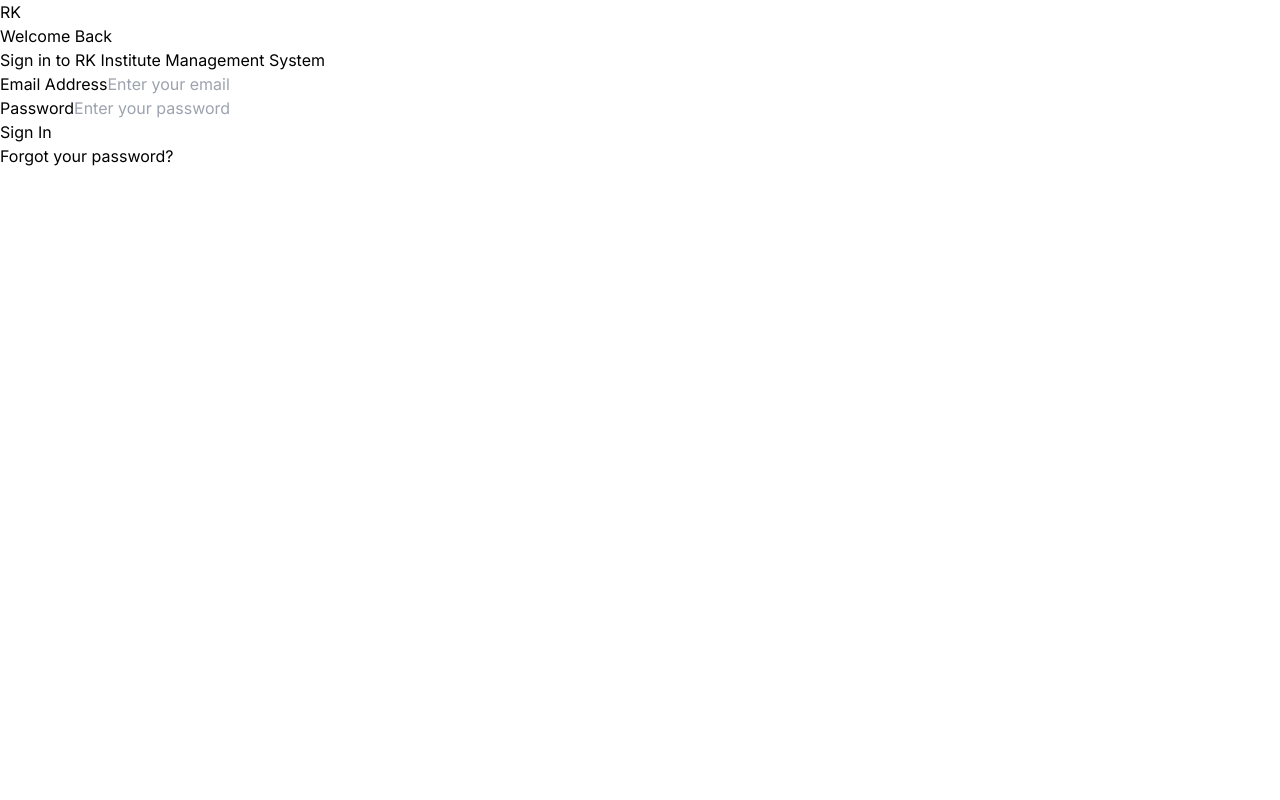
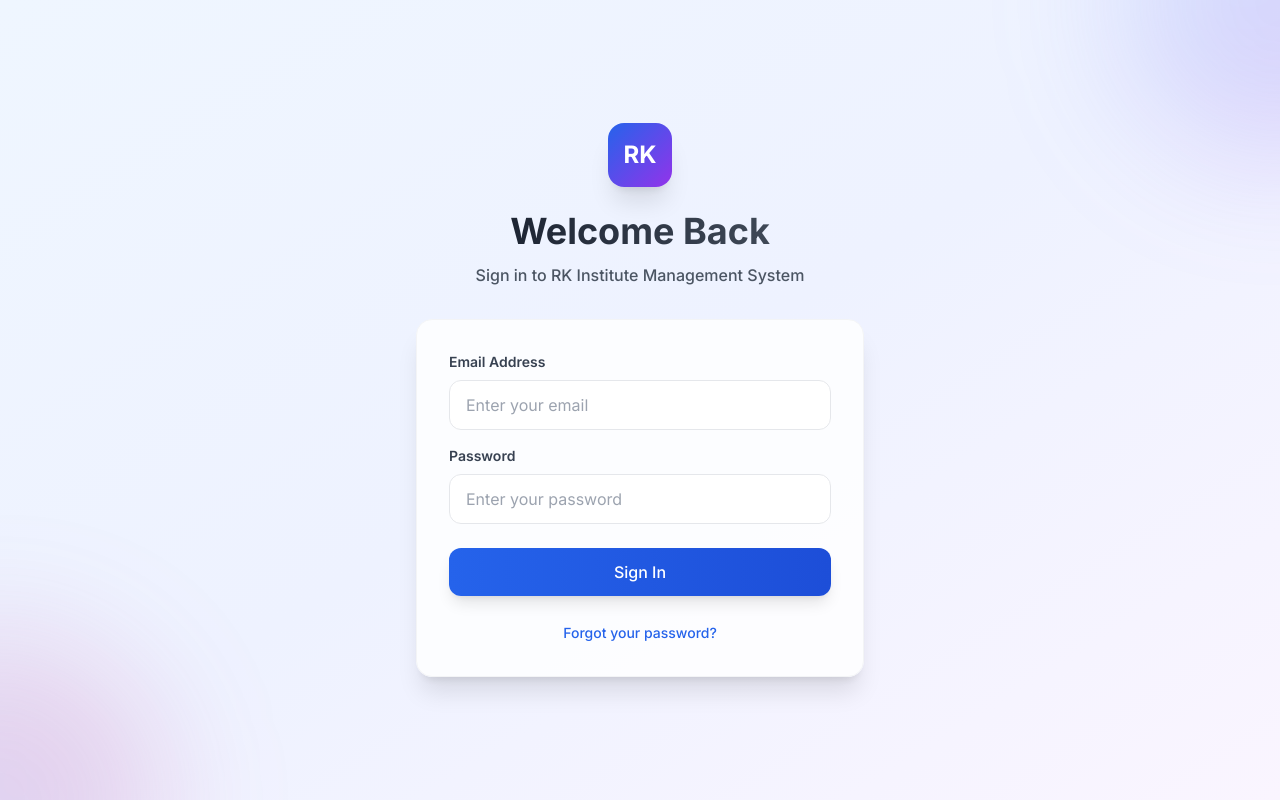
Before and after one commit to IamNeoNerd/rk-institute-management-system, a Next.js app: page / in a window 1280 px wide. Built offline with nearby package versions, Linux system fonts and the light colour scheme.

Commit message:
fix(config): Add Tailwind and PostCSS configuration files
- Add tailwind.config.js with content paths for app directory
- Add postcss.config.js for Tailwind CSS processing
- Force add config files to ensure proper styling compilation

```diff
--- /dev/null
+++ b/postcss.config.js
@@ -0,0 +1,6 @@
+module.exports = {
+  plugins: {
+    tailwindcss: {},
+    autoprefixer: {},
+  },
+}
--- /dev/null
+++ b/tailwind.config.js
@@ -0,0 +1,30 @@
+/** @type {import('tailwindcss').Config} */
+module.exports = {
+  content: [
+    './pages/**/*.{js,ts,jsx,tsx,mdx}',
+    './components/**/*.{js,ts,jsx,tsx,mdx}',
+    './app/**/*.{js,ts,jsx,tsx,mdx}',
+  ],
+  theme: {
+    extend: {
+      colors: {
+        primary: {
+          50: '#eff6ff',
+          100: '#dbeafe',
+          200: '#bfdbfe',
+          300: '#93c5fd',
+          400: '#60a5fa',
+          500: '#3b82f6',
+          600: '#2563eb',
+          700: '#1d4ed8',
+          800: '#1e40af',
+          900: '#1e3a8a',
+        },
+      },
+      backdropBlur: {
+        'xs': '2px',
+      }
+    },
+  },
+  plugins: [],
+}
```
